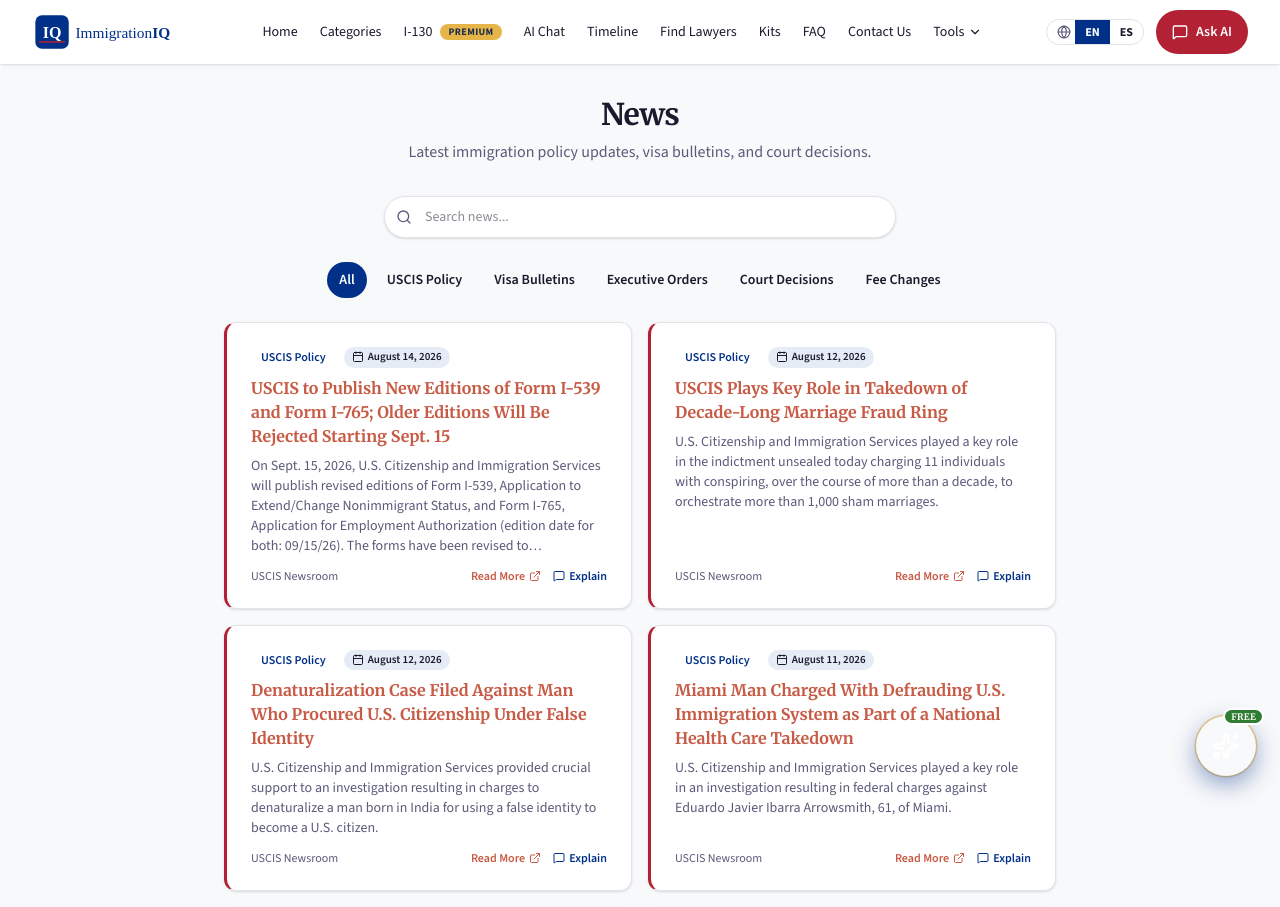
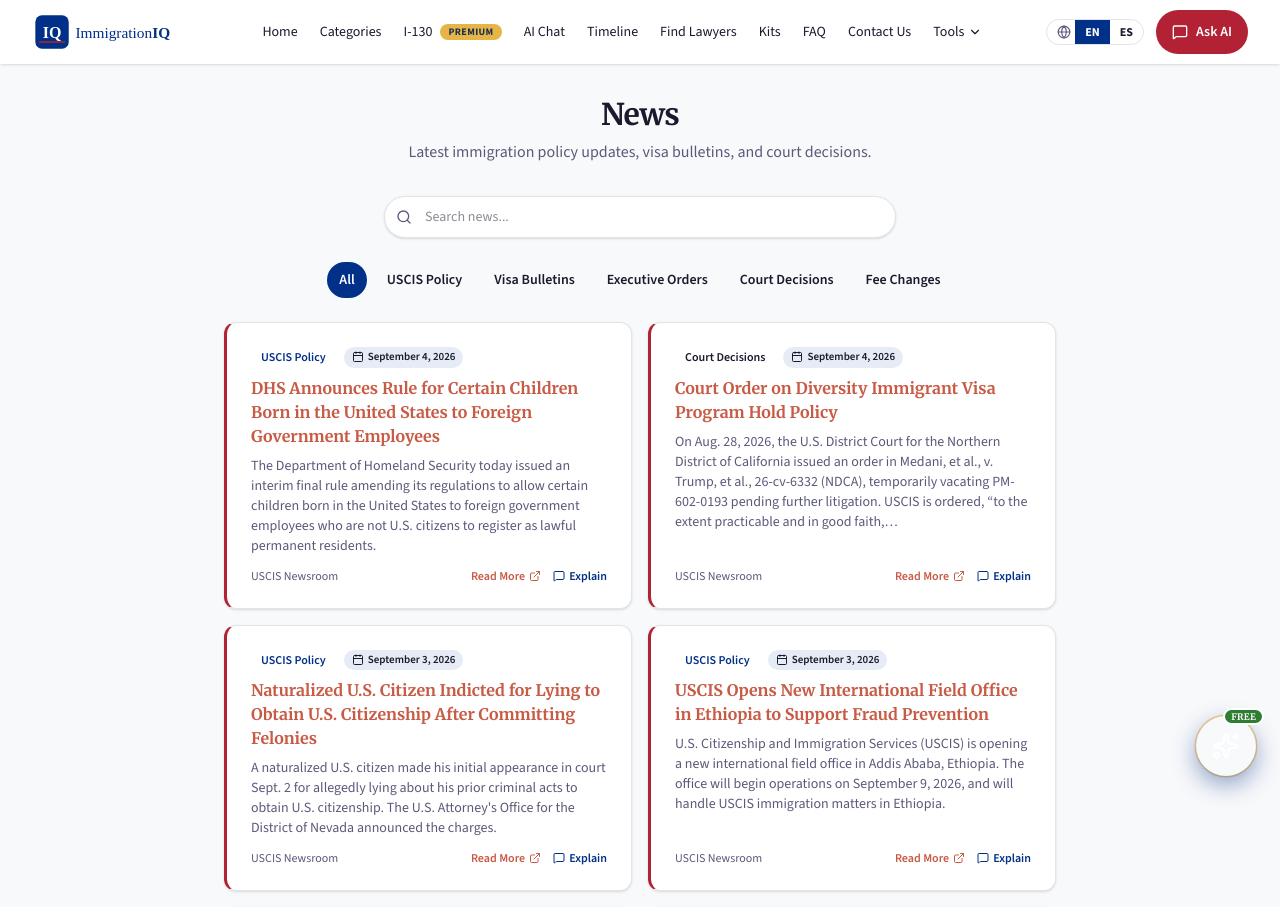
Before and after one commit to ND3404/immigrationiq, a React (Vite) app: page /news in a window 1280 px wide. Shown: the top 907 px of the page. Built offline with nearby package versions, Linux system fonts and the light colour scheme.

Commit message:
chore(data): auto-update visa bulletin & news (2026-09-09)

```diff
--- a/src/data/news.js
+++ b/src/data/news.js
@@ -1,4 +1,116 @@
 export const newsItems = [
+  {
+    id: 50,
+    title: {
+      en: "DHS Announces Rule for Certain Children Born in the United States to Foreign Government Employees",
+    },
+    date: "September 4, 2026",
+    dateEs: "4 de septiembre de 2026",
+    category: "USCIS Policy",
+    summary: {
+      en: "The Department of Homeland Security today issued an interim final rule amending its regulations to allow certain children born in the United States to foreign government employees who are not U.S. citizens to register as lawful permanent residents.",
+    },
+    source: "USCIS Newsroom",
+    url: "https://www.uscis.gov/newsroom/alerts/dhs-announces-rule-for-certain-children-born-in-the-united-states-to-foreign-government-employees",
+  },
+  {
+    id: 49,
+    title: {
+      en: "Court Order on Diversity Immigrant Visa Program Hold Policy",
+    },
+    date: "September 4, 2026",
+    dateEs: "4 de septiembre de 2026",
+    category: "Court Decisions",
+    summary: {
+      en: "On Aug. 28, 2026, the U.S. District Court for the Northern District of California issued an order in Medani, et al., v. Trump, et al., 26-cv-6332 (NDCA), temporarily vacating PM-602-0193 pending further litigation. USCIS is ordered, “to the extent practicable and in good faith,…",
+    },
+    source: "USCIS Newsroom",
+    url: "https://www.uscis.gov/newsroom/alerts/court-order-on-diversity-immigrant-visa-program-hold-policy",
+  },
+  {
+    id: 48,
+    title: {
+      en: "Naturalized U.S. Citizen Indicted for Lying to Obtain U.S. Citizenship After Committing Felonies",
+    },
+    date: "September 3, 2026",
+    dateEs: "3 de septiembre de 2026",
+    category: "USCIS Policy",
+    summary: {
+      en: "A naturalized U.S. citizen made his initial appearance in court Sept. 2 for allegedly lying about his prior criminal acts to obtain U.S. citizenship. The U.S. Attorney's Office for the District of Nevada announced the charges.",
+    },
+    source: "USCIS Newsroom",
+    url: "https://www.uscis.gov/newsroom/news-releases/naturalized-us-citizen-indicted-for-lying-to-obtain-us-citizenship-after-committing-felonies",
+  },
+  {
+    id: 47,
+    title: {
+      en: "USCIS Opens New International Field Office in Ethiopia to Support Fraud Prevention",
+    },
+    date: "September 3, 2026",
+    dateEs: "3 de septiembre de 2026",
+    category: "USCIS Policy",
+    summary: {
+      en: "U.S. Citizenship and Immigration Services (USCIS) is opening a new international field office in Addis Ababa, Ethiopia. The office will begin operations on September 9, 2026, and will handle USCIS immigration matters in Ethiopia.",
+    },
+    source: "USCIS Newsroom",
+    url: "https://www.uscis.gov/newsroom/alerts/uscis-opens-new-international-field-office-in-ethiopia-to-support-fraud-prevention",
+  },
+  {
+    id: 46,
+    title: {
+      en: "Illegal Alien Indicted in Marriage-Related Immigration Fraud",
+    },
+    date: "September 3, 2026",
+    dateEs: "3 de septiembre de 2026",
+    category: "USCIS Policy",
+    summary: {
+      en: "U.S. Citizenship and Immigration Services played a critical role in the investigation that led to the indictment of Miguel Angel Olivera‑Borda, 38, a Peruvian alien illegally present in the United States, after federal prosecutors presented evidence to a grand jury.",
+    },
+    source: "USCIS Newsroom",
+    url: "https://www.uscis.gov/newsroom/news-releases/illegal-alien-indicted-in-marriage-related-immigration-fraud",
+  },
+  {
+    id: 45,
+    title: {
+      en: "Aunt and U.S. Airman Nephew Arrested in Immigration Fraud Scheme",
+    },
+    date: "September 2, 2026",
+    dateEs: "2 de septiembre de 2026",
+    category: "USCIS Policy",
+    summary: {
+      en: "Defendants allegedly lied about their relationship to obtain immigration benefits",
+    },
+    source: "USCIS Newsroom",
+    url: "https://www.uscis.gov/newsroom/news-releases/aunt-and-us-airman-nephew-arrested-in-immigration-fraud-scheme",
+  },
+  {
+    id: 44,
+    title: {
+      en: "Recent Court Order on Hold Policies",
+    },
+    date: "August 28, 2026",
+    dateEs: "28 de agosto de 2026",
+    category: "Court Decisions",
+    summary: {
+      en: "On Aug. 24, 2026, the U.S. District Court for the Northern District of California issued an order in Red Eagle Law, L.C., et al., v. Joseph B. Edlow, 26-cv-04850-CRB (NDCA), enjoining PM 602-0192, and PM 602-0194.",
+    },
+    source: "USCIS Newsroom",
+    url: "https://www.uscis.gov/newsroom/alerts/recent-court-order-on-hold-policies",
+  },
+  {
+    id: 43,
+    title: {
+      en: "DHS Proposes Additional H-1B Fee",
+    },
+    date: "August 24, 2026",
+    dateEs: "24 de agosto de 2026",
+    category: "USCIS Policy",
+    summary: {
+      en: "The Department of Homeland Security (DHS) is proposing to establish a $103,265 fee for all H-1B cap-subject petitions, including those eligible for the advanced degree exemption.",
+    },
+    source: "USCIS Newsroom",
+    url: "https://www.uscis.gov/newsroom/news-releases/dhs-proposes-additional-h-1b-fee",
+  },
   {
     id: 42,
     title: {
```
